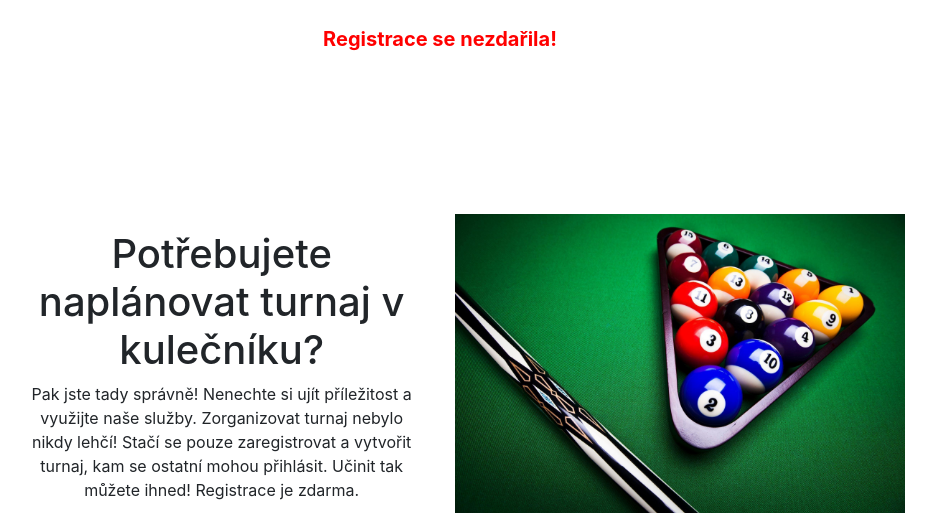
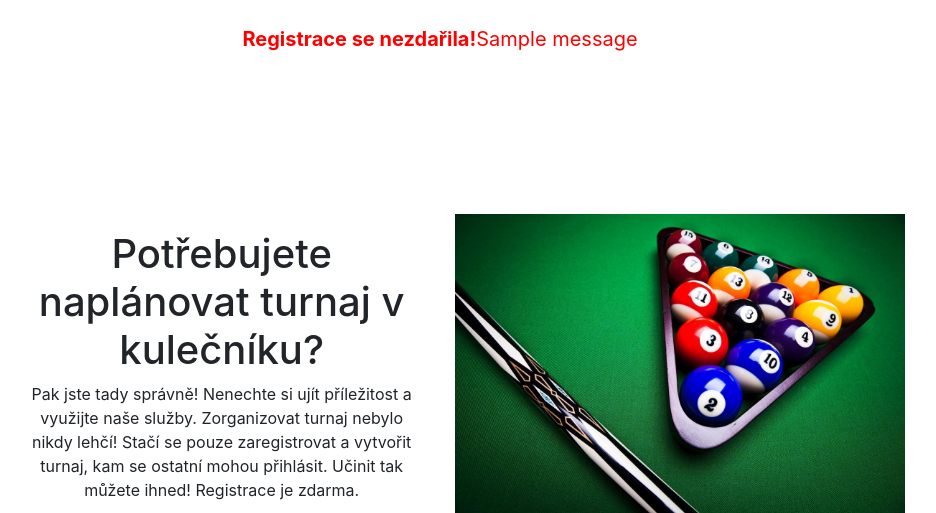
Before and after one commit to Jonnymen/IIS-projekt, a Django app: page / in a window 1280 px wide. Shown: the part 56-569 px from the top of the page, without its empty margins (200-1136 px from the left). Run offline with Django 3.2, Linux system fonts and the light colour scheme; tables that the repository leaves empty hold one stand-in row (values such as "Sample post"); one stand-in notice (Sample message) is shown; some libraries are stand-ins or nearby versions.

Commit message:
Registration message

```diff
--- a/IIS_project/Kulecnik/templates/Kulecnik/index.html
+++ b/IIS_project/Kulecnik/templates/Kulecnik/index.html
@@ -11,11 +11,11 @@
         <br>
     {% if message == "success" %}
         <p style="color: green;font-size:20px" align="center">
-            <b>Byl jste úspěšně zaregistrován!</b>
+            <b>Byl jste úspěšně zaregistrován!</b>{{message}}
         </p>
     {% else %}
         <p style="color: red;font-size:20px" align="center">
-            <b>Registrace se nezdařila!</b>
+            <b>Registrace se nezdařila!</b>{{message}}
         </p>
     {% endif %}
 
```
